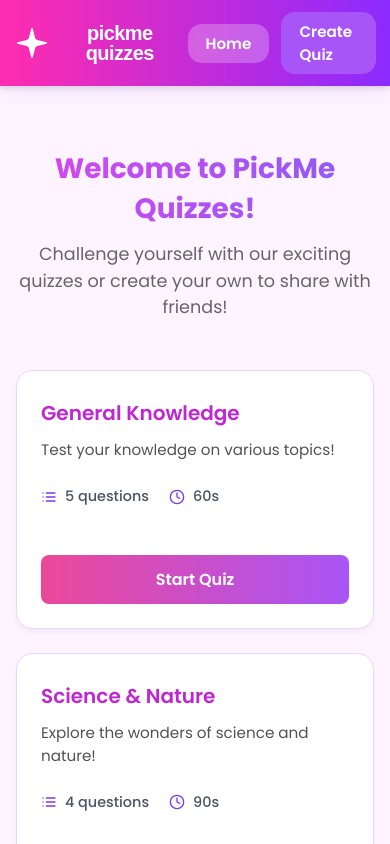
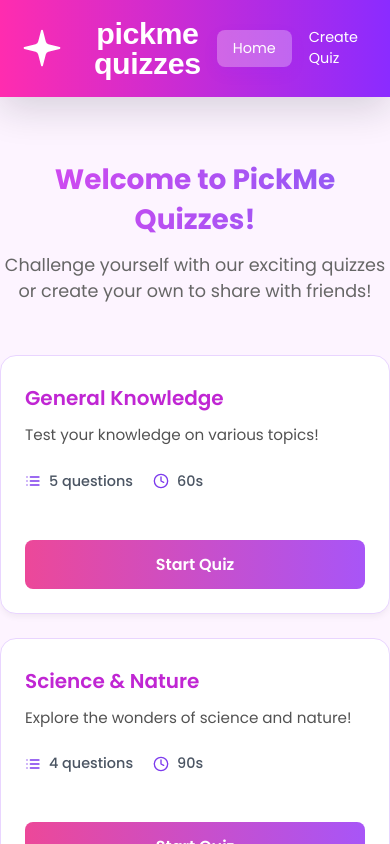
Before and after one commit to VitalityTech/react-quiz-platform, a React (Vite) app: page / in a window 390 px wide. Shown: the top 844 px of the page. Built offline with nearby package versions, Linux system fonts and the light colour scheme.

Commit message:
I finished header

```diff
--- a/src/components/Header.jsx
+++ b/src/components/Header.jsx
@@ -3,14 +3,18 @@ const Header = () => {
   const playSound = () => {
     const audio = new Audio("/homebuttonsound.mp3");
     audio.volume = 0.5;
-    audio.play().catch(e => console.error("Error playing sound:", e));
+    audio.play().catch((e) => console.error("Error playing sound:", e));
   };
   return (
     <header className="header">
+      <div className="container">
         <div className="header_container">
           <div className="logo_container">
-          <button className="logo_button" aria-label="Home" onClick={playSound}>
-
+            <button
+              className="logo_button"
+              aria-label="Home"
+              onClick={playSound}
+            >
               <svg
                 width="36"
                 height="36"
@@ -38,7 +42,7 @@ const Header = () => {
               Home
             </NavLink>
             <NavLink
-            to="/create"
+              to="/create-quiz"
               className={({ isActive }) =>
                 `header__nav-link header__nav-link--button ${
                   isActive ? "active" : ""
@@ -49,6 +53,7 @@ const Header = () => {
             </NavLink>
           </nav>
         </div>
+      </div>
     </header>
   );
 };
--- a/src/pages/QuizPage.jsx
+++ b/src/pages/QuizPage.jsx
@@ -1,4 +1,4 @@
-import { useState, useEffect } from "react";
+import { useState, useEffect, useCallback } from "react";
 import { useParams, useNavigate } from "react-router-dom";
 
 // Додали поле timeLimit (у секундах) для кожного квізу
@@ -50,37 +50,15 @@ const QuizPage = () => {
   const [timeLeft, setTimeLeft] = useState(quizData ? quizData.timeLimit : 60);
   const [userAnswers, setUserAnswers] = useState([]);
 
-  // Якщо квіз не знайдено - показуємо помилку (але хуки вище вже відпрацювали)
-  if (!quizData) {
-    return (
-      <div className="container" style={{paddingTop: "40px"}}>
-        Quiz not found! <button onClick={() => navigate("/")} className="exit-button">Go Home</button>
-      </div>
-    );
-  }
-
-  const question = quizData.questions[currentQuestionIndex];
-  const totalQuestions = quizData.questions.length;
-
-  // --- Логіка Таймера ---
-  useEffect(() => {
-    // Якщо час вийшов -> викликаємо фініш
-    if (timeLeft <= 0) {
-      handleTimeUp();
-      return;
-    }
-
-    // Таймер тікає завжди, поки не буде 0
-    const timer = setInterval(() => {
-      setTimeLeft((prev) => prev - 1);
-    }, 1000);
-
-    return () => clearInterval(timer);
-  }, [timeLeft]);
-  // Важливо: ми прибрали залежність від currentQuestionIndex, тому таймер НЕ скидається
+  // Обчислюємо безпечно question та totalQuestions (щоб хуки і логіка могли бути викликані незалежно від quizData)
+  const totalQuestions = quizData ? quizData.questions.length : 0;
+  const question = quizData ? quizData.questions[currentQuestionIndex] : null;
 
   // --- Коли час вийшов ---
-  const handleTimeUp = () => {
+  const handleTimeUp = useCallback(() => {
+    // Якщо немає даних квізу — не робимо нічого
+    if (!quizData) return;
+
     // 1. Визначаємо, з якого питання починати заповнювати пропуски
     // Якщо на поточне питання вже дали відповідь (але не натиснули Next), то воно зараховане.
     // Якщо ні - то воно теж пропущене.
@@ -106,7 +84,33 @@ const QuizPage = () => {
 
     // 4. Переходимо на результати
     navigate(`/results/${quizId}`, { state: { userAnswers: finalAnswers, totalQuestions } });
-  };
+  }, [quizData, currentQuestionIndex, isAnswered, userAnswers, navigate, quizId, totalQuestions]);
+
+  // --- Логіка Таймера ---
+  useEffect(() => {
+    // Якщо час вийшов -> викликаємо фініш
+    if (timeLeft <= 0) {
+      handleTimeUp();
+      return;
+    }
+
+    // Таймер тікає завжди, поки не буде 0
+    const timer = setInterval(() => {
+      setTimeLeft((prev) => prev - 1);
+    }, 1000);
+
+    return () => clearInterval(timer);
+  }, [timeLeft, handleTimeUp]);
+  // Важливо: ми прибрали залежність від currentQuestionIndex, тому таймер НЕ скидається
+
+  // Якщо квіз не знайдено - показуємо помилку (хуки вже відпрацювали)
+  if (!quizData) {
+    return (
+      <div className="container" style={{paddingTop: "40px"}}>
+        Quiz not found! <button onClick={() => navigate("/")} className="exit-button">Go Home</button>
+      </div>
+    );
+  }
 
   const handleOptionClick = (optionId) => {
     if (isAnswered) return;
--- a/src/styles/_global.scss
+++ b/src/styles/_global.scss
@@ -23,25 +23,25 @@ body {
 
 h1 {
   font-size: 2.25rem;
-  font-weight: 700;
+  font-weight: 500;
   line-height: 2.5rem;
 }
 
 h2 {
   font-size: 1.875rem;
-  font-weight: 600;
+  font-weight: 500;
   line-height: 2.25rem;
 }
 
 h3 {
   font-size: 1.5rem;
-  font-weight: 600;
+  font-weight: 500;
   line-height: 2rem;
 }
 
 h4 {
   font-size: 1.25rem;
-  font-weight: 600;
+  font-weight: 500;
   line-height: 1.75rem;
 }
 
@@ -49,9 +49,3 @@ p {
   font-size: 1rem;
   line-height: 1.5rem;
 }
-
-.container {
-  max-width: 1521px;
-  margin: 0 auto;
-  padding: 0 1rem;
-}
--- a/src/styles/components/_header.scss
+++ b/src/styles/components/_header.scss
@@ -1,137 +1,137 @@
 .header {
+  position: sticky;
+  top: 0;
+  left: 0;
   width: 100%;
+  z-index: 60;
   background: linear-gradient(
     90deg,
     var(--color-primary) 0%,
     var(--color-secondary) 100%
   );
-  color: #fff;
-  padding: 24px 16px;
-  min-height: 76px;
-  display: block;
-  box-shadow: 0 6px 18px rgba(134, 56, 255, 0.08), 0 2px 6px rgba(0, 0, 0, 0.12);
-  position: relative;
-  z-index: 10;
+  color: var(--color-primary-foreground);
+  box-shadow: 0 12px 38px rgba(16, 24, 40, 0.16);
+
+  /* Keep the background full-bleed but constrain content */
+  > .container {
+    max-width: 1521px; /* match global container max width from global styles */
+    margin: 0 auto;
+    padding: 0 1.25rem;
   }
 
   .header_container {
-  max-width: 1420px;
-  margin: 0 auto;
-  padding: 0 28px;
     display: flex;
     align-items: center;
     justify-content: space-between;
-  gap: 24px;
+    padding: 1.125rem 0;
   }
 
   .logo_container {
-  display: flex;
-  align-items: center;
-}
-
     .logo_button {
       display: flex;
       align-items: center;
-  gap: 14px;
+      gap: 0.875rem;
       background: transparent;
       border: none;
-  color: #fff;
+      color: inherit;
       cursor: pointer;
       padding: 0;
-  text-decoration: none;
     }
 
     .logo_icon {
-  width: 40px;
-  height: 40px;
-  flex-shrink: 0;
-  display: block;
-  color: #fff;
+      width: 44px;
+      height: 44px;
+      flex: 0 0 44px;
+      display: inline-block;
     }
 
     .logo_title {
       font-size: 1.9rem;
-  font-weight: 800;
+      font-weight: 600;
       margin: 0;
       line-height: 1;
-  letter-spacing: -0.6px;
-  color: #fff;
+      letter-spacing: -0.4px;
+    }
   }
 
   .header_nav {
     display: flex;
+    gap: 5px;
     align-items: center;
-  gap: 16px;
-}
 
     .header__nav-link {
       color: #ffffff;
-  font-size: 1.05rem;
-  font-weight: 600;
+      padding: 0.35rem 0.75rem;
+      border-radius: 0;
       text-decoration: none;
-  padding: 8px 16px;
-  border-radius: 14px;
-  transition: all 200ms ease;
-  display: inline-flex;
-  align-items: center;
-  justify-content: center;
-  background: #a855f7;
-  -webkit-backdrop-filter: blur(8px);
-  backdrop-filter: blur(8px);
-}
+      font-weight: 400;
+      font-size: 0.9rem;
+      background: transparent;
+      border: none;
+      transition: background 160ms ease, transform 140ms ease,
+        box-shadow 160ms ease, padding 120ms ease;
 
-/* Hover states */
-.header__nav-link:hover {
-  background: rgba(255, 255, 255, 0.22);
-  border-color: rgba(255, 255, 255, 0.4);
+      &:hover {
+        background: rgba(255, 255, 255, 0.06);
         transform: translateY(-1px);
       }
 
-/* Active state */
-.header__nav-link.active {
-  background: rgba(255, 255, 255, 0.25);
-  border-color: rgba(255, 255, 255, 0.45);
+      &.active {
+        background: rgba(255, 255, 255, 0.28);
+        color: #fff;
+        padding: 0.5rem 1rem;
+        border-radius: 8px;
+        box-shadow: 0 6px 14px rgba(139, 43, 255, 0.1);
+        backdrop-filter: none;
+        -webkit-backdrop-filter: none;
+        font-weight: 300;
       }
-
-/* Responsive */
-@media (max-width: 1024px) {
-  .header {
-    padding: 14px 0;
-    min-height: 68px;
-  }
-  .logo_icon {
-    width: 36px;
-    height: 36px;
-  }
-  .logo_title {
-    font-size: 1.6rem;
-  }
-  .header_container {
-    padding: 0 20px;
-  }
-  .header__nav-link {
-    padding: 10px 24px;
     }
   }
 
-@media (max-width: 768px) {
-  .header {
-    padding: 12px 0;
-    min-height: 64px;
+  .header__nav-link--button {
+    background: transparent;
+    padding: 0.4rem 0.85rem;
+    border-radius: 20px;
+    border: 1px solid rgba(255, 255, 255, 0.08);
+    transition: background 180ms cubic-bezier(0.2, 0.9, 0.2, 1),
+      transform 220ms cubic-bezier(0.2, 0.9, 0.2, 1),
+      box-shadow 220ms cubic-bezier(0.2, 0.9, 0.2, 1), border-color 180ms ease;
+
+    &:hover {
+      /* clearer hover: slightly brighter background and subtle lift */
+      background: rgba(255, 255, 255, 0.18);
+      transform: translateY(-2px) scale(1.01);
+      box-shadow: 0 10px 22px rgba(139, 43, 255, 0.12);
+      border-color: rgba(255, 255, 255, 0.14);
+      color: #fff;
+    }
+
+    &:focus {
+      outline: none;
+      box-shadow: 0 0 0 4px rgba(139, 43, 255, 0.08);
+    }
+  }
+}
+
+@media (max-width: 900px) {
+  > .container {
+    padding: 0 1rem;
   }
   .header_container {
-    padding: 0 14px;
-    gap: 12px;
+    padding: 0.9rem 0;
   }
+}
+
+@media (max-width: 520px) {
   .logo_title {
-    font-size: 1.25rem;
-    font-weight: 700;
+    font-size: 1.125rem;
+  }
+  .header_nav {
+    gap: 0.5rem;
   }
   .header__nav-link {
-    font-size: 0.95rem;
-    padding: 8px 18px;
-  }
-  .header_nav {
-    gap: 12px;
+    padding: 0.45rem 0.7rem;
+    font-size: 0.88rem;
   }
 }
--- a/src/styles/pages/_home.scss
+++ b/src/styles/pages/_home.scss
@@ -17,6 +17,7 @@
 
     // Градієнтний текст
     background: linear-gradient(90deg, #d946ef 0%, #8b5cf6 100%);
+    background-clip: text;
     -webkit-background-clip: text;
     -webkit-text-fill-color: transparent;
     display: inline-block;
--- a/src/styles/pages/_quiz.scss
+++ b/src/styles/pages/_quiz.scss
@@ -7,7 +7,6 @@
   margin: 0 auto;
 }
 
-/* --- Header --- */
 .quiz-header {
   display: flex;
   justify-content: space-between;
```
Lines whose indentation alone changed are shown as unchanged.
